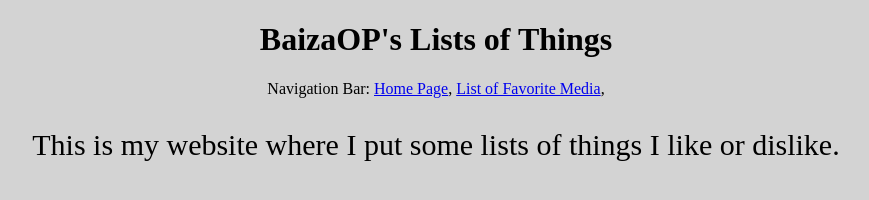
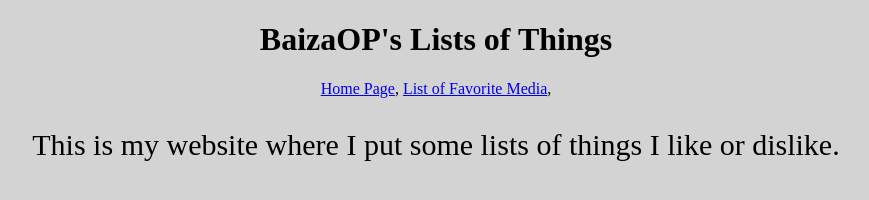
Before and after one commit to BaizaOP/Lists-of-My-Favorite-Things, a plain HTML site: page BaizaOPLists/index.html in a window 1280 px wide. Shown: the whole page, without its empty margins (204-1073 px from the left). Drawn offline with Linux system fonts and the light colour scheme.

Commit message:
Updated index.html
Pretty simple

```diff
--- a/BaizaOPLists/index.html
+++ b/BaizaOPLists/index.html
@@ -4,7 +4,7 @@
 		<link href="styles/index-styles.css" rel="stylesheet" type="text/css">
 		<link href="styles/global-style.css" rel="stylesheet" type="text/css">
 		<h1 class="title"> BaizaOP's Lists of Things </h1>
-		<p class="navbar"> Navigation Bar: <a href="index.html">Home Page</a>, <a href="FavMedia.html">List of Favorite Media</a>, </p
+		<nav class="navbar"><a href="index.html">Home Page</a>, <a href="FavMedia.html">List of Favorite Media</a>, </nav>
 	</head>
 	<body>
 		<p id="introtext"> This is my website where I put some lists of things I like or dislike.</p>
```
